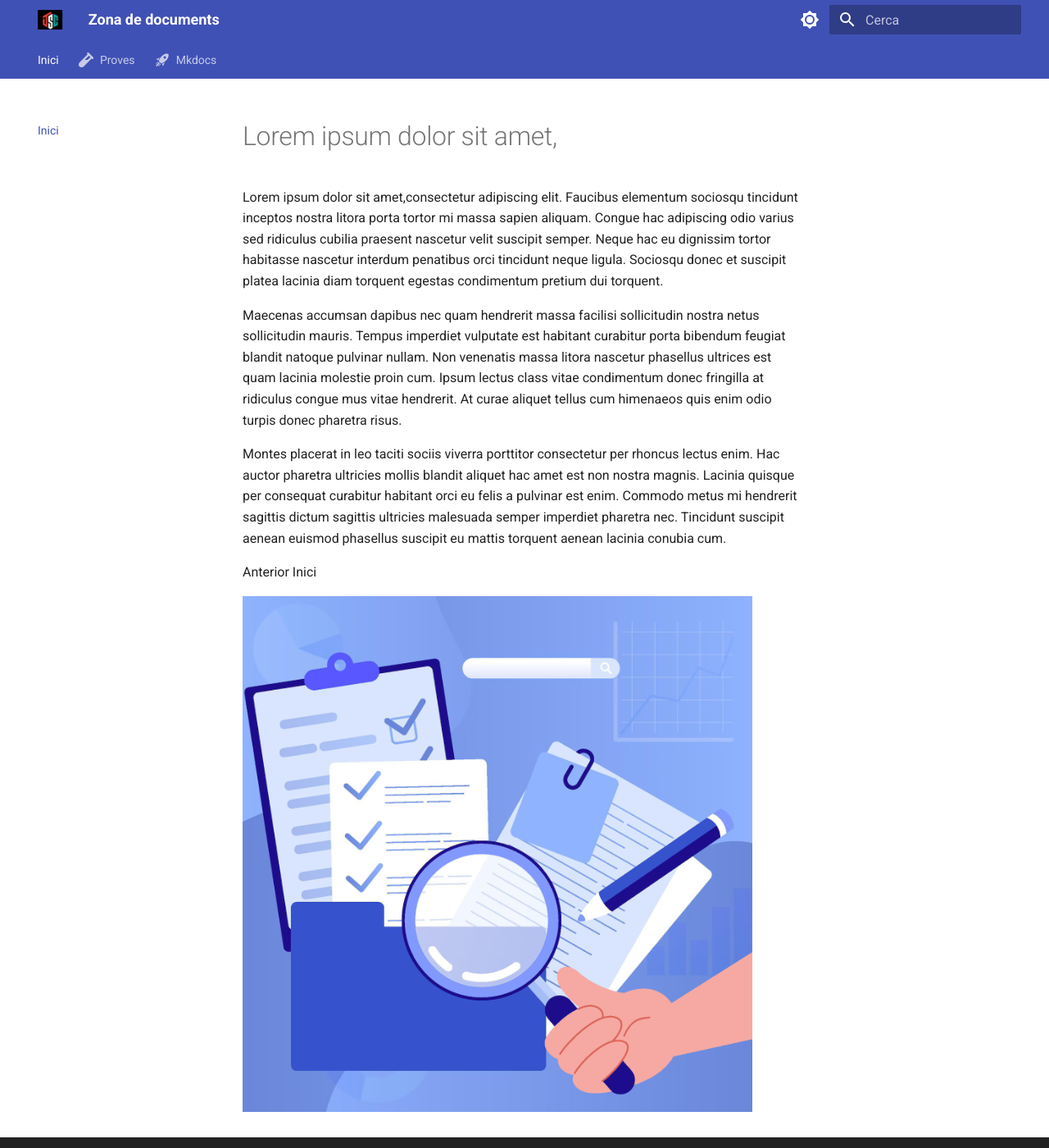
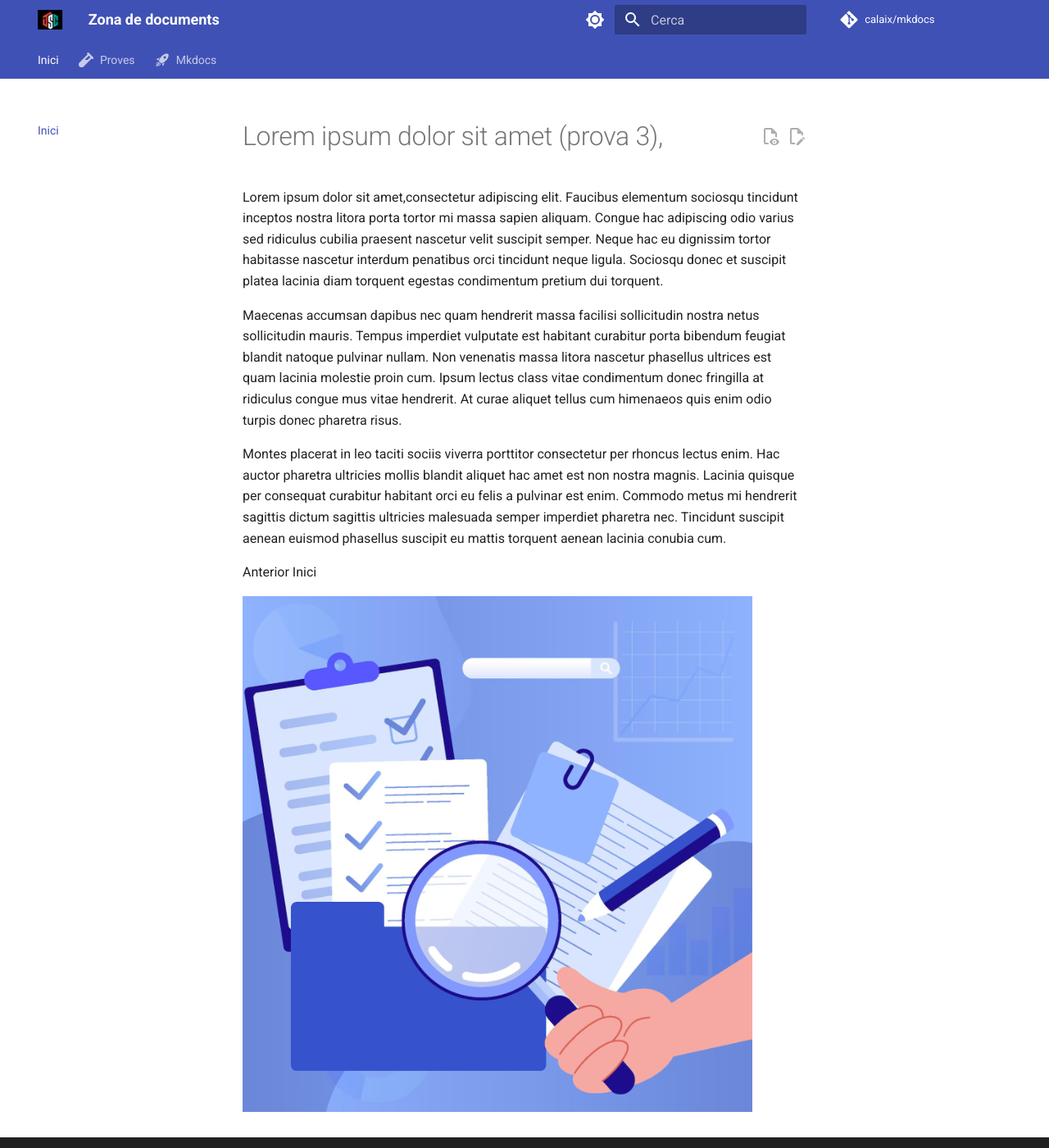
Before and after one commit to calaix/mkdocs, an MkDocs documentation site: the page built from docs/index.md, in a window 1280 px wide and 1400 px high. Shown: the whole window at 82% size. Built offline with MkDocs 1.6.1 and Material for MkDocs 9.7.7, drawn with Linux system fonts in a browser that asks for light colours; nearby versions of some CDN libraries; comment, search, counter and statistics services are not loaded.

Commit message:
ci: afegit workflow de github actions i configuracio mkdocs

```diff
--- a/docs/index.md
+++ b/docs/index.md
@@ -1,6 +1,6 @@
 
 
-# Lorem ipsum dolor sit amet,
+# Lorem ipsum dolor sit amet (prova 3),
 
 Lorem ipsum dolor sit amet,consectetur adipiscing elit. Faucibus elementum sociosqu tincidunt inceptos nostra litora porta tortor mi massa sapien aliquam. Congue hac adipiscing odio varius sed ridiculus cubilia praesent nascetur velit suscipit semper. Neque hac eu dignissim tortor habitasse nascetur interdum penatibus orci tincidunt neque ligula. Sociosqu donec et suscipit platea lacinia diam torquent egestas condimentum pretium dui torquent.
 
--- a/mkdocs.yml
+++ b/mkdocs.yml
@@ -1,5 +1,11 @@
 site_name: Zona de documents
-site_url: https://jsolans.cc/mkdocs
+site_url: https://calaix.github.io/mkdocs/
+
+# Enllaç al repositori del teu projecte
+repo_url: https://github.com/calaix/mkdocs
+repo_name: calaix/mkdocs
+edit_uri: edit/main/docs/
+
 theme:
   name: material
   custom_dir: overrides
@@ -7,15 +13,13 @@ theme:
   logo: images/logo.png
   favicon: images/favicon.ico
   features:
+    - content.action.edit
+    - content.action.view
     - navigation.footer
     - content.code.copy
     - content.code.select
     - navigation.tabs
     - navigation.indexes
-
-    - content.action.view  # Habilita el botón de "Ver código fuente"
-
-
   palette:
     # Palette toggle for light mode
     - scheme: default
@@ -29,9 +33,6 @@ theme:
       toggle:
         icon: material/brightness-4
         name: Switch to light mode
-  icon:
-    admonition:
-      <type>: material/alert
 
 plugins:
   - search
@@ -47,16 +48,12 @@ markdown_extensions:
       anchor_linenums: true
       line_spans: __span
       pygments_lang_class: true
-
   - pymdownx.inlinehilite
   - pymdownx.snippets
   - pymdownx.superfences
   - admonition
   - pymdownx.details
   - tables
-
-
-
 
 nav:
   - Inici: index.md
@@ -85,12 +82,9 @@ extra:
       link: https://x.com/?lang=es
       name: x-twitter
 
-
 extra_css:
   - https://cdn.jsdelivr.net/npm/abcjs@6.2.2/abcjs-audio.css
   - stylesheets/custom.css
- # - stylesheets/extra.css
-
 
 extra_javascript:
   - https://cdn.jsdelivr.net/npm/abcjs@6.2.2/dist/abcjs-basic-min.js
```
Also changed, not shown: 2 other files.
